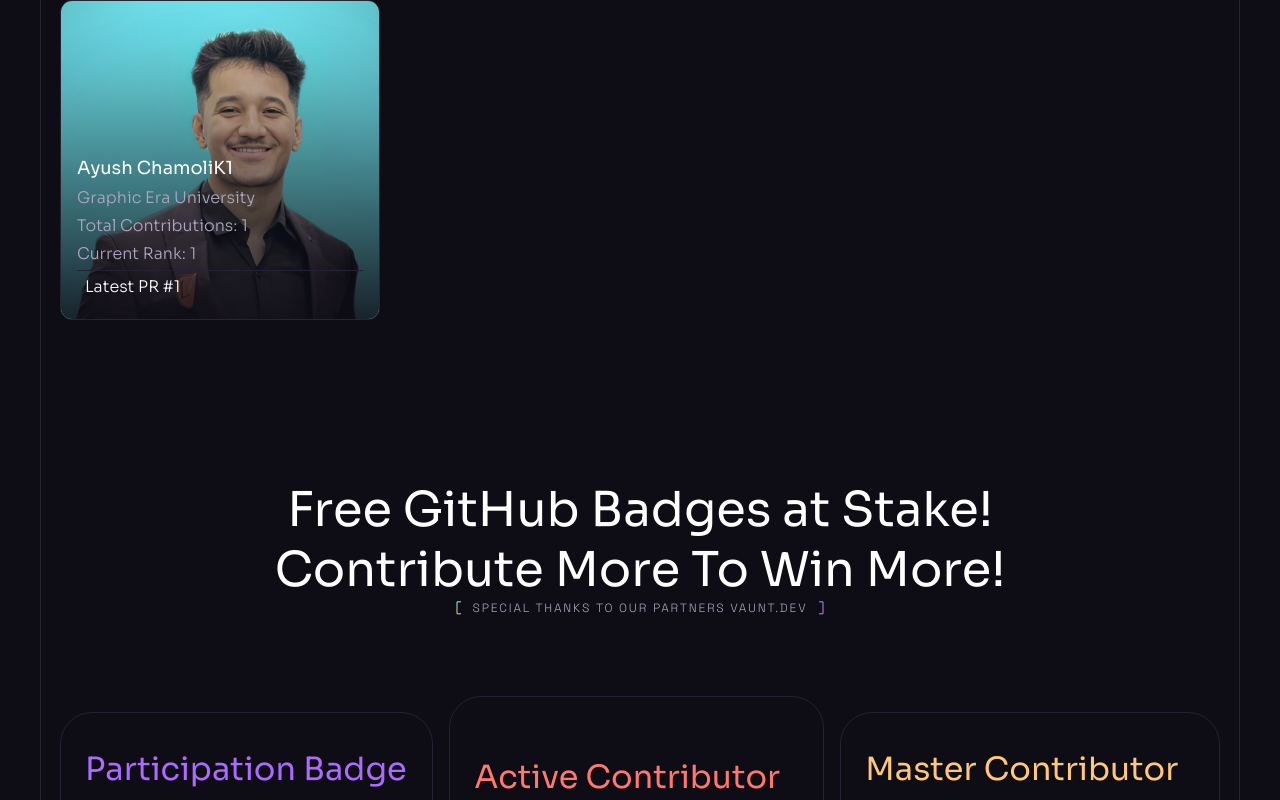
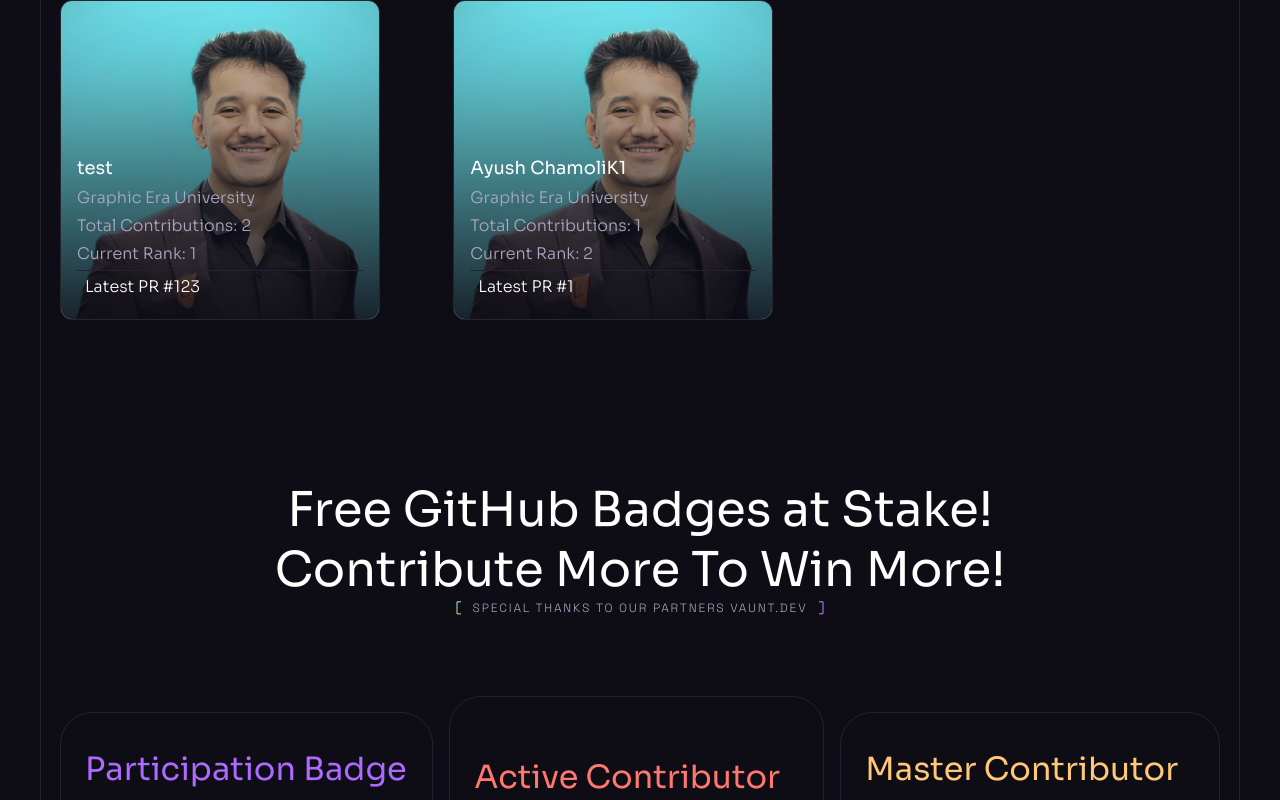
Before and after one commit to iamAyushChamoli/hacktoberfest-24, a React (Vite) app: page / in a window 1280 px wide. Shown: the part 4310-5110 px from the top of the page. Built offline with nearby package versions, Linux system fonts and the light colour scheme.

Commit message:
Update participants.js

```diff
--- a/src/participants/participants.js
+++ b/src/participants/participants.js
@@ -9,4 +9,12 @@ export const participantData = [
     pr: [1],
     prLink: ['#link1'],
   },
+    {
+    id: "2",
+    name: "test",
+    university: "Graphic Era University",
+    img: ayush,
+    pr: [1, 123],
+    prLink: ['ink1','link2' ],
+  },
 ]
```
